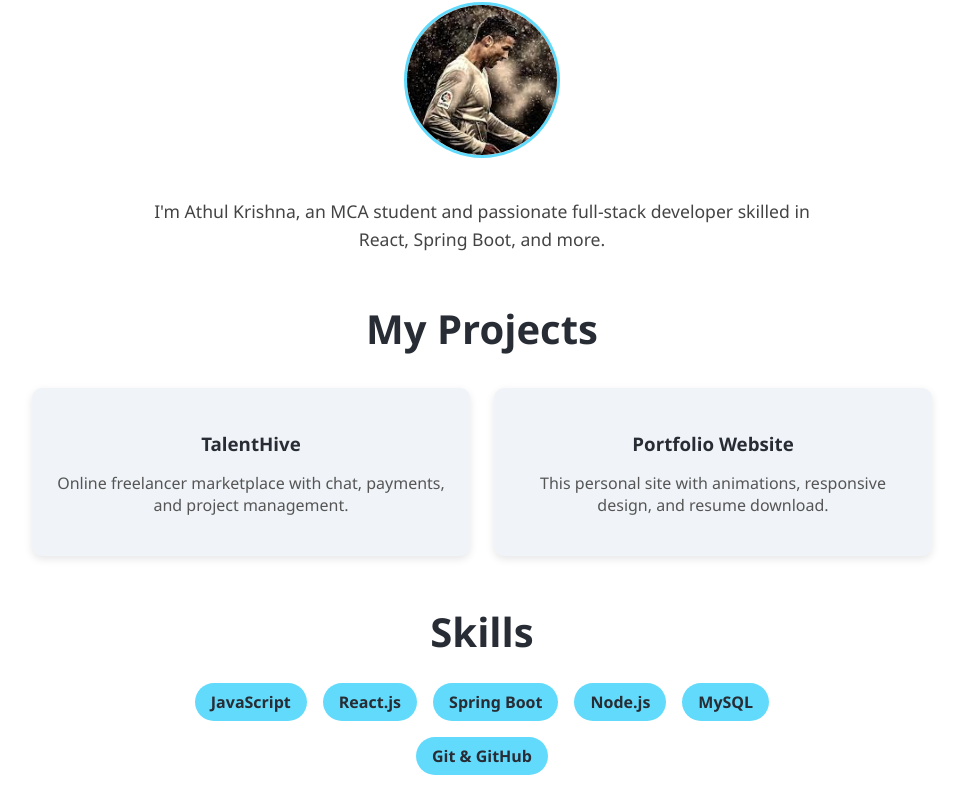
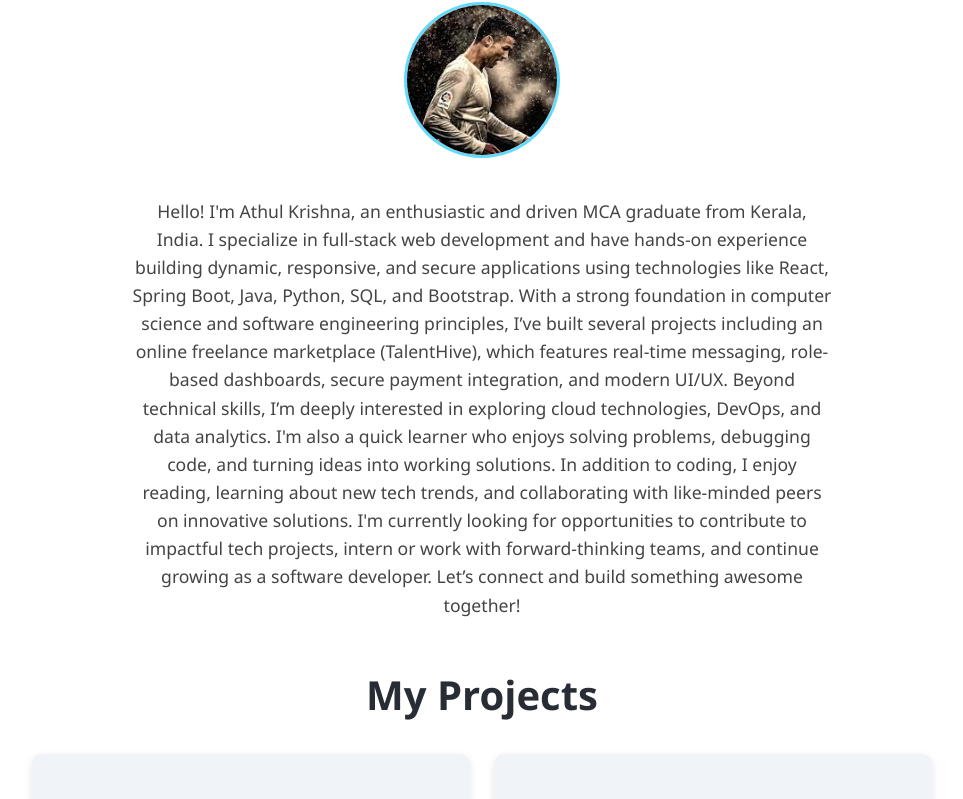
Before and after one commit to Athul82812/portfolio, a React (Create React App) app: page / in a window 1280 px wide. Shown: the part 957-1756 px from the top of the page, without its empty margins (158-1121 px from the left). Built offline with nearby package versions, Linux system fonts and the light colour scheme.

Commit message:
Updated About Me section with Python and full intro

```diff
--- a/src/components/About.jsx
+++ b/src/components/About.jsx
@@ -12,7 +12,18 @@ function About() {
 
 
       <p>
-        I'm Athul Krishna, an MCA student and passionate full-stack developer skilled in React, Spring Boot, and more.
+        Hello! I'm Athul Krishna, an enthusiastic and driven MCA graduate from Kerala, India. I specialize in full-stack web development and have hands-on experience building dynamic, responsive, and secure applications using technologies like React, Spring Boot, Java, Python, SQL, and Bootstrap.
+
+With a strong foundation in computer science and software engineering principles, I’ve built several projects including an online freelance marketplace (TalentHive), which features real-time messaging, role-based dashboards, secure payment integration, and modern UI/UX.
+
+Beyond technical skills, I’m deeply interested in exploring cloud technologies, DevOps, and data analytics. I'm also a quick learner who enjoys solving problems, debugging code, and turning ideas into working solutions.
+
+In addition to coding, I enjoy reading, learning about new tech trends, and collaborating with like-minded peers on innovative solutions.
+
+I'm currently looking for opportunities to contribute to impactful tech projects, intern or work with forward-thinking teams, and continue growing as a software developer.
+
+Let’s connect and build something awesome together!
+
       </p>
     </section>
   );
```
